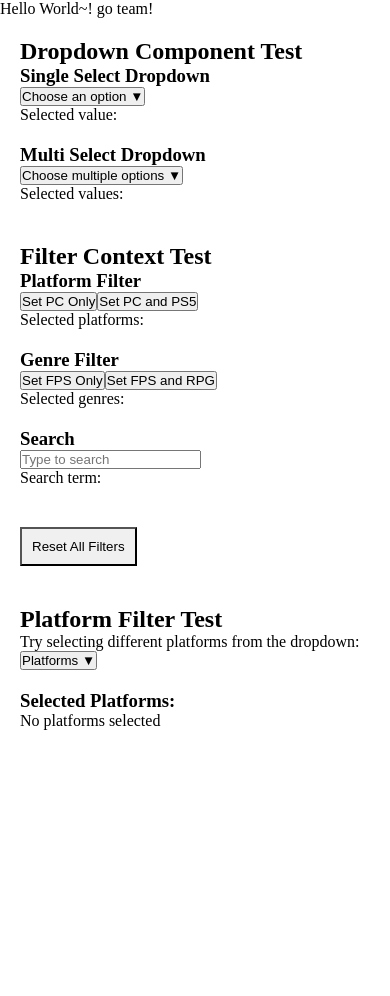
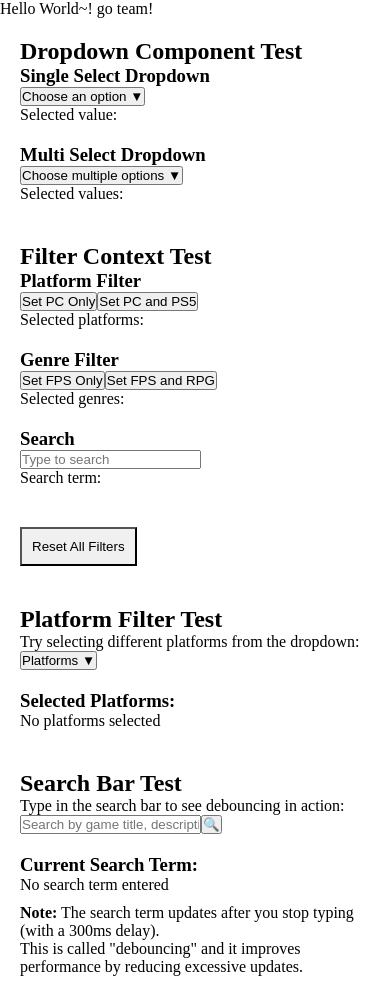
Before and after one commit to vayntail/coneko-frontend, a React (Vite) app: page / in a window 390 px wide. Before the commit the page ends 844 px from the top, so only its background shows below. Built offline with nearby package versions, Linux system fonts and the light colour scheme.

Commit message:
Added Search Bar and debouncing features to it, so it creates an responsive UI setup

```diff
--- a/src/App.jsx
+++ b/src/App.jsx
@@ -2,6 +2,7 @@ import TestDropdown from "./components/test/TestDropdown";
 import TestFilterContext from "./components/test/TestFilterContext";
 import { FilterProvider } from "./context/FilterContext";
 import TestPlatformFilter from "./components/test/TestPlatformFilter";
+import TestSearchBar from "./components/test/TestSearchBar";
 function App() {
   return (
     <>
@@ -13,6 +14,7 @@ function App() {
       </FilterProvider>
 
       <TestPlatformFilter />
+      <TestSearchBar />
     </>
   );
 }
--- /dev/null
+++ b/src/components/filters/SearchBar.jsx
@@ -0,0 +1,87 @@
+import { useState, useEffect, useRef } from "react";
+import { useFilters } from "../../context/FilterContext";
+
+//(What is this?)
+//Component that Allows Users to search for game sessions
+//Uses debouncing to prevent excessive filtering while typing
+
+const SearchBar = () => {
+  //Get search term and setter function from context
+  const { searchTerm, setSearchTerm } = useFilters();
+
+  // Local state to track input value while typing (before debouncing)
+  const [inputValue, setInputValue] = useState(searchTerm);
+
+  // Reference to keep track of the debounce timer
+  const debounceTimerRef = useRef(null);
+
+  //Handle change to input field &&
+  // Uses debouncing to avoid updating the search term on every keystroke
+
+  const handleInputChange = (evt) => {
+    //Get input field current value
+    const value = evt.target.value;
+
+    //update the local state immediately (responsive UI)
+    setInputValue(value);
+
+    //Clear any existing timer to cancel previous debounce
+    if (debounceTimerRef.current) {
+      clearTimeout(debounceTimerRef.current);
+    }
+
+    //Set a new timer to update the actual search term after delay
+    debounceTimerRef.current = setTimeout(() => {
+      // Will trigger filtering after the delay
+      setSearchTerm(value);
+    }, 300); //300Millicentipedes (May need to adjust, I dunno)
+  };
+
+  // Clean up the timer when component unmounts to prevent memory leaks
+  useEffect(() => {
+    // Cleanup runs when component unmounts
+    return () => {
+      if (debounceTimerRef.current) {
+        clearTimeout(debounceTimerRef.current);
+      }
+    };
+  }, []);
+
+  //Clear btn handdler
+
+  const handleClear = () => {
+    setInputValue(""); //Clear the input field
+    searchTerm(""); //Clear the actual search term
+  };
+
+  return (
+    <div className="searchBarContainer">
+      {/* Search input field */}
+      <input
+        type="text"
+        className="searchInput"
+        placeholder="Search by game title, description..."
+        value={inputValue}
+        onChange={handleInputChange}
+        aria-label="Search game sessions"
+      />
+
+      {/* Clear btn - only shown when text is written */}
+      {inputValue && (
+        <button
+          className="clearBtn"
+          onClick={handleClear}
+          aria-label="Clear Search"
+        >
+          ❌
+        </button>
+      )}
+      {/* Search icon button */}
+      <button className="searchBtn" aria-label="Search">
+        🔍
+      </button>
+    </div>
+  );
+};
+
+export default SearchBar;
--- /dev/null
+++ b/src/components/test/TestSearchBar.jsx
@@ -0,0 +1,51 @@
+// src/components/TestSearchBar.jsx
+import { FilterProvider } from "../../context/FilterContext";
+import SearchBar from "../filters/SearchBar";
+import { useFilters } from "../../context/FilterContext";
+
+// Component to display the current search term
+const SearchDisplay = () => {
+  // Get the search term from context
+  const { searchTerm } = useFilters();
+
+  return (
+    <div style={{ marginTop: "20px" }}>
+      <h3>Current Search Term:</h3>
+      {searchTerm ? (
+        <p>Searching for: "{searchTerm}"</p>
+      ) : (
+        <p>No search term entered</p>
+      )}
+
+      <div style={{ marginTop: "10px" }}>
+        <p>
+          {/* Makes the User go "oooh wow how cool it auto updates OwO" */}
+          {/* At lest no one will see this test comments :) */}
+          <strong>Note:</strong> The search term updates after you stop typing
+          (with a 300ms delay).
+        </p>
+        <p>
+          This is called "debouncing" and it improves performance by reducing
+          excessive updates.
+        </p>
+      </div>
+    </div>
+  );
+};
+
+// Main test component
+const TestSearchBar = () => {
+  return (
+    <FilterProvider>
+      <div style={{ padding: "20px", maxWidth: "500px", margin: "0 auto" }}>
+        <h2>Search Bar Test</h2>
+        <p>Type in the search bar to see debouncing in action:</p>
+
+        <SearchBar />
+        <SearchDisplay />
+      </div>
+    </FilterProvider>
+  );
+};
+
+export default TestSearchBar;
```
